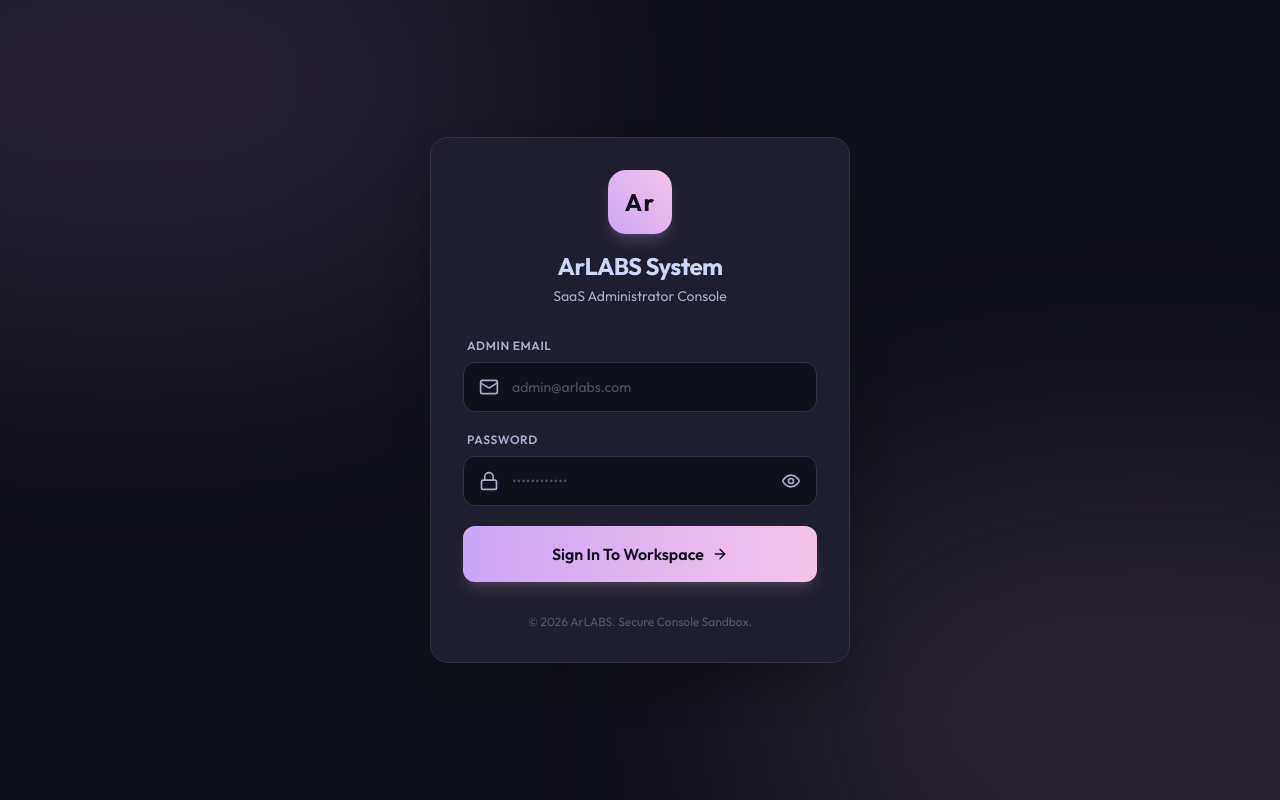
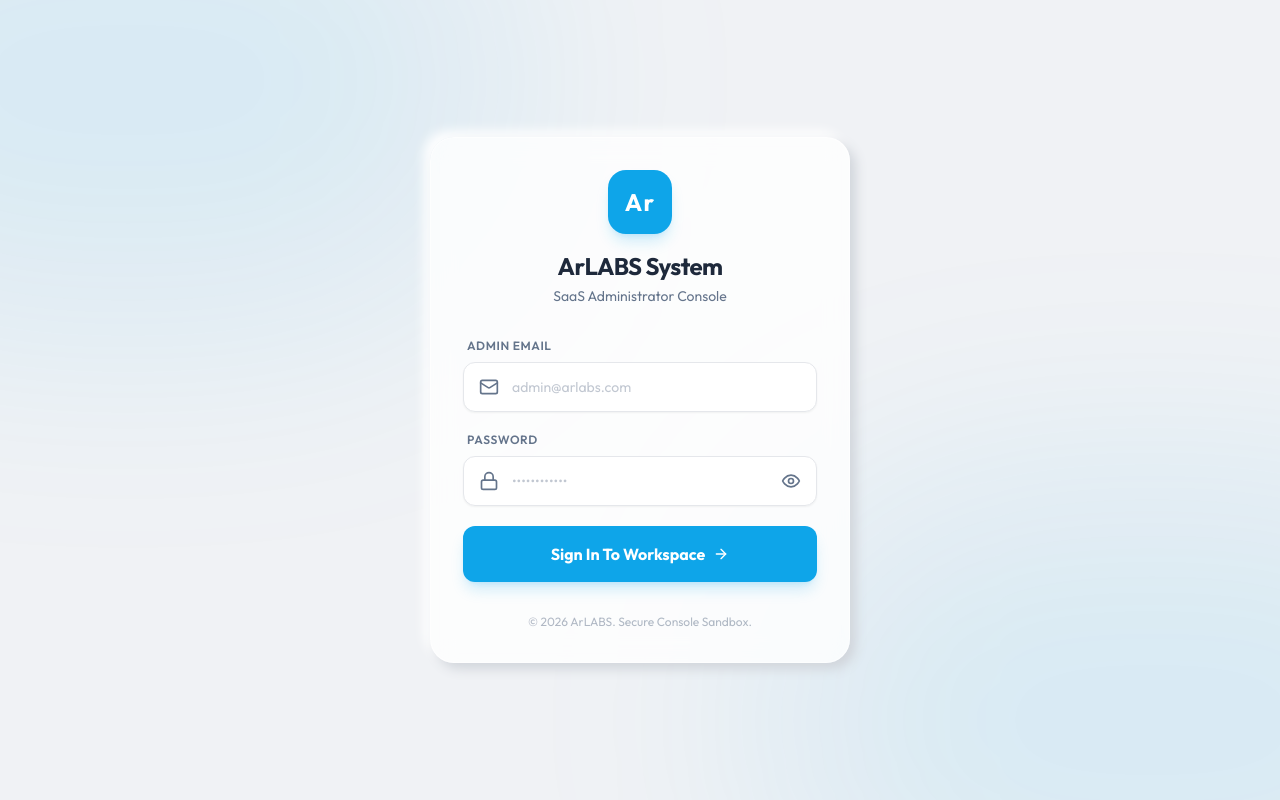
Before and after one commit to drachman135/ArLABS-System, a React (Vite) app: page / in a window 1280 px wide. Built offline with nearby package versions, Linux system fonts and the light colour scheme; no server answers.

Commit message:
style: refactor login screen to Glass & Frost light theme

```diff
--- a/src/features/auth/LoginScreen.tsx
+++ b/src/features/auth/LoginScreen.tsx
@@ -104,27 +104,27 @@ export const LoginScreen: React.FC<LoginScreenProps> = ({ onLoginSuccess }) => {
   };
 
   return (
-    <div className="min-h-screen bg-background flex flex-col items-center justify-center p-m3-grid select-none font-['Outfit'] overflow-hidden relative">
+    <div className="min-h-screen bg-[#F0F2F5] flex flex-col items-center justify-center p-6 select-none font-['Outfit'] overflow-hidden relative">
 
       {/* Decorative premium gradients (Glassmorphism bg elements) */}
-      <div className="absolute top-[-20%] left-[-20%] w-[60%] h-[60%] rounded-full bg-primary/10 blur-[120px] pointer-events-none" />
-      <div className="absolute bottom-[-20%] right-[-20%] w-[60%] h-[60%] rounded-full bg-accent/10 blur-[120px] pointer-events-none" />
+      <div className="absolute top-[-20%] left-[-20%] w-[60%] h-[60%] rounded-full bg-[#0EA5E9]/10 blur-[120px] pointer-events-none" />
+      <div className="absolute bottom-[-20%] right-[-20%] w-[60%] h-[60%] rounded-full bg-[#0EA5E9]/10 blur-[120px] pointer-events-none" />
 
       {/* Main card viewport */}
-      <div className="w-full max-w-[420px] bg-surface border border-muted p-8 rounded-m3-lg shadow-2xl relative z-10 transition-all duration-300 hover:border-primary/20">
+      <div className="w-full max-w-[420px] bg-white/80 backdrop-blur-md border border-white/60 p-8 rounded-[24px] shadow-[6px_6px_12px_#d1d5db,-6px_-6px_12px_#ffffff] hover:shadow-[10px_10px_20px_#d1d5db,-10px_-10px_20px_#ffffff] transition-all duration-300 relative z-10">
 
         {/* Header Branding */}
         <div className="flex flex-col items-center mb-8">
-          <div className="w-16 h-16 rounded-m3-lg bg-gradient-to-tr from-primary to-accent flex items-center justify-center shadow-lg shadow-primary/20 mb-4 transform hover:rotate-6 transition-transform duration-300">
-            <span className="text-background font-bold text-2xl tracking-wider">Ar</span>
+          <div className="w-16 h-16 rounded-[18px] bg-[#0EA5E9] flex items-center justify-center shadow-lg shadow-[#0EA5E9]/20 mb-4 transform hover:rotate-6 transition-transform duration-300">
+            <span className="text-white font-bold text-2xl tracking-wider">Ar</span>
           </div>
-          <h1 className="text-2xl font-bold text-textPrimary tracking-tight">ArLABS System</h1>
-          <p className="text-sm text-textSecondary mt-1">SaaS Administrator Console</p>
+          <h1 className="text-2xl font-bold text-[#1E293B] tracking-tight">ArLABS System</h1>
+          <p className="text-sm text-[#64748B] mt-1">SaaS Administrator Console</p>
         </div>
 
         {/* Dynamic Alerts */}
         {errorMsg && (
-          <div className="mb-6 p-4 rounded-m3-sm bg-error/10 border border-error/20 flex items-start space-x-3 text-error animate-shake">
+          <div className="mb-6 p-4 rounded-xl bg-red-50 border border-red-200 flex items-start space-x-3 text-red-500 animate-shake">
             <ShieldAlert className="w-5 h-5 flex-shrink-0 mt-0.5" />
             <span className="text-xs font-medium leading-relaxed">{errorMsg}</span>
           </div>
@@ -134,18 +134,18 @@ export const LoginScreen: React.FC<LoginScreenProps> = ({ onLoginSuccess }) => {
         <form onSubmit={handleLogin} className="space-y-5">
           {/* Email field */}
           <div className="space-y-2">
-            <label className="block text-xs font-semibold text-textSecondary uppercase tracking-wider pl-1">
+            <label className="block text-xs font-semibold text-[#64748B] uppercase tracking-wider pl-1">
               Admin Email
             </label>
             <div className="relative group">
-              <Mail className="absolute left-4 top-1/2 -translate-y-1/2 w-5 h-5 text-textSecondary group-focus-within:text-accent transition-colors duration-200" />
+              <Mail className="absolute left-4 top-1/2 -translate-y-1/2 w-5 h-5 text-[#64748B] group-focus-within:text-[#0EA5E9] transition-colors duration-200" />
               <input
                 type="email"
                 required
                 value={email}
                 onChange={(e) => setEmail(e.target.value)}
                 placeholder="admin@arlabs.com"
-                className="w-full pl-12 pr-4 py-3.5 bg-background border border-muted rounded-m3-md text-textPrimary text-sm placeholder:text-textSecondary/40 focus:outline-none focus:border-accent focus:ring-1 focus:ring-accent transition-all duration-200"
+                className="w-full pl-12 pr-4 py-3.5 bg-white border border-gray-200 rounded-xl text-[#1E293B] text-sm placeholder:text-[#64748B]/40 focus:outline-none focus:border-[#0EA5E9] focus:ring-1 focus:ring-[#0EA5E9] transition-all duration-200 shadow-sm"
               />
             </div>
           </div>
@@ -153,24 +153,24 @@ export const LoginScreen: React.FC<LoginScreenProps> = ({ onLoginSuccess }) => {
           {/* Password field */}
           <div className="space-y-2">
             <div className="flex justify-between items-center px-1">
-              <label className="block text-xs font-semibold text-textSecondary uppercase tracking-wider">
+              <label className="block text-xs font-semibold text-[#64748B] uppercase tracking-wider">
                 Password
               </label>
             </div>
             <div className="relative group">
-              <Lock className="absolute left-4 top-1/2 -translate-y-1/2 w-5 h-5 text-textSecondary group-focus-within:text-accent transition-colors duration-200" />
+              <Lock className="absolute left-4 top-1/2 -translate-y-1/2 w-5 h-5 text-[#64748B] group-focus-within:text-[#0EA5E9] transition-colors duration-200" />
               <input
                 type={showPassword ? 'text' : 'password'}
                 required
                 value={password}
                 onChange={(e) => setPassword(e.target.value)}
                 placeholder="••••••••••••"
-                className="w-full pl-12 pr-12 py-3.5 bg-background border border-muted rounded-m3-md text-textPrimary text-sm placeholder:text-textSecondary/40 focus:outline-none focus:border-accent focus:ring-1 focus:ring-accent transition-all duration-200"
+                className="w-full pl-12 pr-12 py-3.5 bg-white border border-gray-200 rounded-xl text-[#1E293B] text-sm placeholder:text-[#64748B]/40 focus:outline-none focus:border-[#0EA5E9] focus:ring-1 focus:ring-[#0EA5E9] transition-all duration-200 shadow-sm"
               />
               <button
                 type="button"
                 onClick={() => setShowPassword(!showPassword)}
-                className="absolute right-4 top-1/2 -translate-y-1/2 text-textSecondary hover:text-textPrimary transition-colors duration-200"
+                className="absolute right-4 top-1/2 -translate-y-1/2 text-[#64748B] hover:text-[#1E293B] transition-colors duration-200"
               >
                 {showPassword ? <EyeOff className="w-5 h-5" /> : <Eye className="w-5 h-5" />}
               </button>
@@ -181,7 +181,7 @@ export const LoginScreen: React.FC<LoginScreenProps> = ({ onLoginSuccess }) => {
           <button
             type="submit"
             disabled={loading}
-            className="w-full mt-2 bg-gradient-to-r from-primary to-accent hover:from-primary/90 hover:to-accent/90 text-background font-semibold py-4 rounded-m3-md flex items-center justify-center space-x-2 transition-all duration-300 transform active:scale-[0.98] shadow-lg shadow-accent/15 disabled:opacity-60 disabled:cursor-not-allowed"
+            className="w-full mt-2 bg-[#0EA5E9] hover:bg-[#0ea5e9]/95 text-white font-bold py-4 rounded-xl flex items-center justify-center space-x-2 transition-all duration-300 transform active:scale-[0.98] shadow-lg shadow-[#0EA5E9]/20 disabled:opacity-60 disabled:cursor-not-allowed"
           >
             {loading ? (
               <>
@@ -191,14 +191,14 @@ export const LoginScreen: React.FC<LoginScreenProps> = ({ onLoginSuccess }) => {
             ) : (
               <>
                 <span>Sign In To Workspace</span>
-                <ArrowRight className="w-4 h-4 transition-transform duration-200 group-hover:translate-x-1" />
+                <ArrowRight className="w-4 h-4 transition-transform duration-200" />
               </>
             )}
           </button>
         </form>
 
         {/* Footer */}
-        <div className="mt-8 text-center text-xs text-textSecondary/40">
+        <div className="mt-8 text-center text-xs text-[#64748B]/50">
           <p>© 2026 ArLABS. Secure Console Sandbox.</p>
         </div>
       </div>
```
